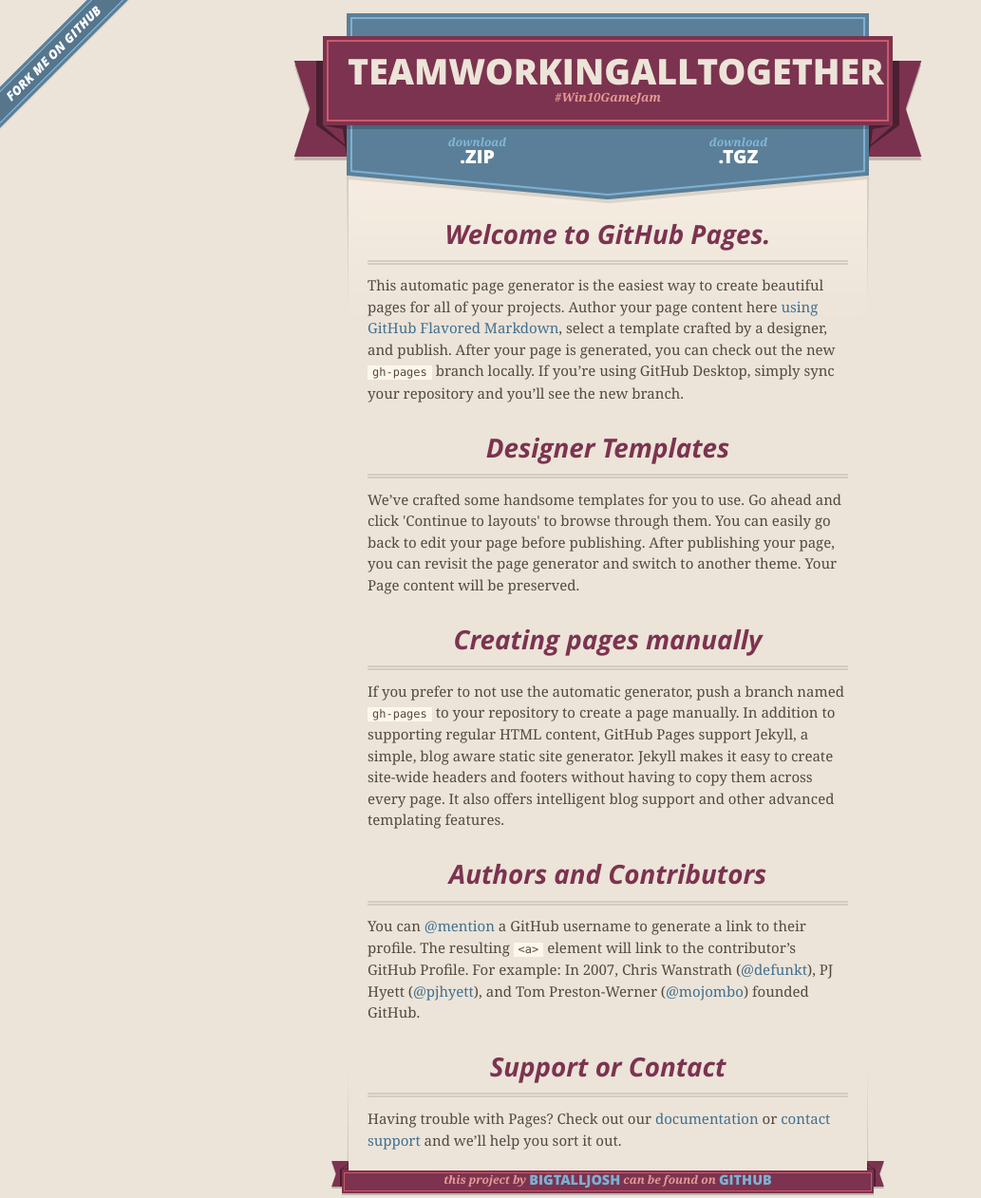
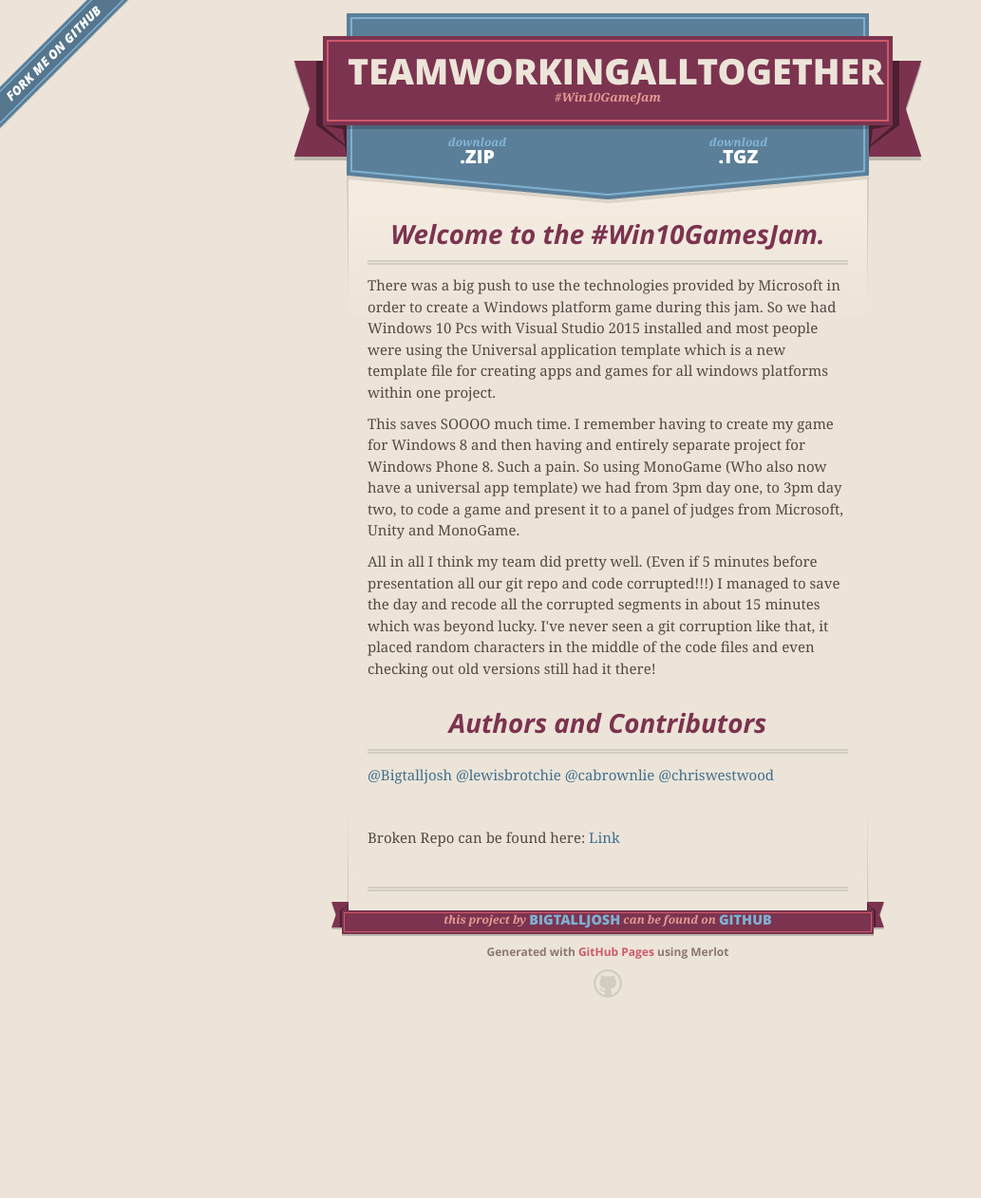
Before and after one commit to Bigtalljosh/TeamWorkingAllTogether, a plain HTML site: page index.html in a window 1280 px wide. Shown: the top 1262 px of the page at 95% size, without its empty margins (0-1033 px from the left). After the commit the page ends 1091 px from the top, so only its background shows below. Drawn offline with nearby package versions, Linux system fonts and the light colour scheme.

Commit message:
Edited page with info and credits

```diff
--- a/index.html
+++ b/index.html
@@ -47,29 +47,28 @@
 
       <section id="main_content">
         <h3>
-<a id="welcome-to-github-pages" class="anchor" href="#welcome-to-github-pages" aria-hidden="true"><span class="octicon octicon-link"></span></a>Welcome to GitHub Pages.</h3>
+<a id="welcome-to-github-pages" class="anchor" href="#welcome-to-github-pages" aria-hidden="true"><span class="octicon octicon-link"></span></a>Welcome to the #Win10GamesJam.</h3>
+<p>There was a big push to use the technologies provided by Microsoft in order to create a Windows platform game during this jam.
+So we had Windows 10 Pcs with Visual Studio 2015 installed and most people were using the Universal application template which is a new template file for creating apps and games for all windows platforms within one project.</p>
 
-<p>This automatic page generator is the easiest way to create beautiful pages for all of your projects. Author your page content here <a href="https://guides.github.com/features/mastering-markdown/">using GitHub Flavored Markdown</a>, select a template crafted by a designer, and publish. After your page is generated, you can check out the new <code>gh-pages</code> branch locally. If you’re using GitHub Desktop, simply sync your repository and you’ll see the new branch.</p>
+<p>This saves SOOOO much time. I remember having to create my game for Windows 8 and then having and entirely separate project for Windows Phone 8. Such a pain.
+So using MonoGame (Who also now have a universal app template) we had from 3pm day one, to 3pm day two, to code a game and present it to a panel of judges from Microsoft, Unity and MonoGame.</p>
 
-<h3>
-<a id="designer-templates" class="anchor" href="#designer-templates" aria-hidden="true"><span class="octicon octicon-link"></span></a>Designer Templates</h3>
-
-<p>We’ve crafted some handsome templates for you to use. Go ahead and click 'Continue to layouts' to browse through them. You can easily go back to edit your page before publishing. After publishing your page, you can revisit the page generator and switch to another theme. Your Page content will be preserved.</p>
-
-<h3>
-<a id="creating-pages-manually" class="anchor" href="#creating-pages-manually" aria-hidden="true"><span class="octicon octicon-link"></span></a>Creating pages manually</h3>
-
-<p>If you prefer to not use the automatic generator, push a branch named <code>gh-pages</code> to your repository to create a page manually. In addition to supporting regular HTML content, GitHub Pages support Jekyll, a simple, blog aware static site generator. Jekyll makes it easy to create site-wide headers and footers without having to copy them across every page. It also offers intelligent blog support and other advanced templating features.</p>
+<p>All in all I think my team did pretty well. (Even if 5 minutes before presentation all our git repo and code corrupted!!!) I managed to save the day and recode all the corrupted segments in about 15 minutes which was beyond lucky.
+I've never seen a git corruption like that, it placed random characters in the middle of the code files and even checking out old versions still had it there!</p>
 
 <h3>
 <a id="authors-and-contributors" class="anchor" href="#authors-and-contributors" aria-hidden="true"><span class="octicon octicon-link"></span></a>Authors and Contributors</h3>
 
-<p>You can <a href="https://github.com/blog/821" class="user-mention">@mention</a> a GitHub username to generate a link to their profile. The resulting <code>&lt;a&gt;</code> element will link to the contributor’s GitHub Profile. For example: In 2007, Chris Wanstrath (<a href="https://github.com/defunkt" class="user-mention">@defunkt</a>), PJ Hyett (<a href="https://github.com/pjhyett" class="user-mention">@pjhyett</a>), and Tom Preston-Werner (<a href="https://github.com/mojombo" class="user-mention">@mojombo</a>) founded GitHub.</p>
+<p><a href="http://github.com/bigtalljosh" class="user-mention">@Bigtalljosh</a>
+   <a href="http://github.com/lewisbrotchie" class="user-mention">@lewisbrotchie</a>
+   <a href="http://github.com/cabrownlie" class="user-mention">@cabrownlie</a>
+   <a href="http://github.com/chriswestwood" class="user-mention">@chriswestwood</a>
+</p>
+<br>
+<p>Broken Repo can be found here: <a href="https://github.com/chriswestwood/BestThreeWords">Link</a>
 
 <h3>
-<a id="support-or-contact" class="anchor" href="#support-or-contact" aria-hidden="true"><span class="octicon octicon-link"></span></a>Support or Contact</h3>
-
-<p>Having trouble with Pages? Check out our <a href="https://help.github.com/pages">documentation</a> or <a href="https://github.com/contact">contact support</a> and we’ll help you sort it out.</p>
       </section>
 
       <footer>
```
